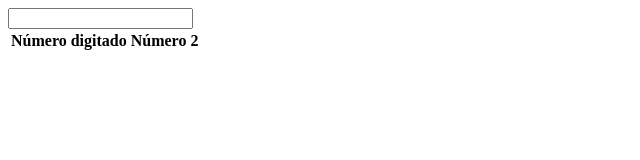
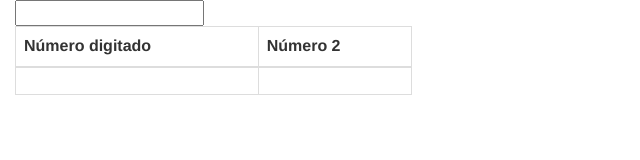
Before and after one commit to carlosrodriguez96/tabla-multiplicar, a plain HTML site: page index.html in a window 1280 px wide. Shown: the whole page, without its empty margins (0-640 px from the left). Drawn offline with nearby package versions, Linux system fonts and the light colour scheme.

Commit message:
Update index.html

```diff
--- a/index.html
+++ b/index.html
@@ -3,7 +3,7 @@
 <head>
 	<title></title>
 	<script type="text/javascript" src="js/angular.min.js"></script>
-
+	<link rel="stylesheet" type="text/css" href="bootstrap/css/bootstrap.css">
 
 </head>
 <body>
@@ -11,7 +11,7 @@
 <div class="container-fluid">
 	<input type="text" ng-change="cargar_datos()" ng-model="numero" id="numero">
 	<div class="row">
-	<div class="col-xs-12 col-md-2 col-lg-2">
+	<div class="col-xs-12 col-md-4 col-lg-4">
 	 <table class="table table-bordered">
     <thead>
       <tr>
@@ -23,7 +23,8 @@
     <tbody>
       <tr>
         <td>{{numdi}}</td>
-        <td>{{resultado}}</td>
+        <td><p id ="resul"></p></td>
+
 
       </tr>
 
```
